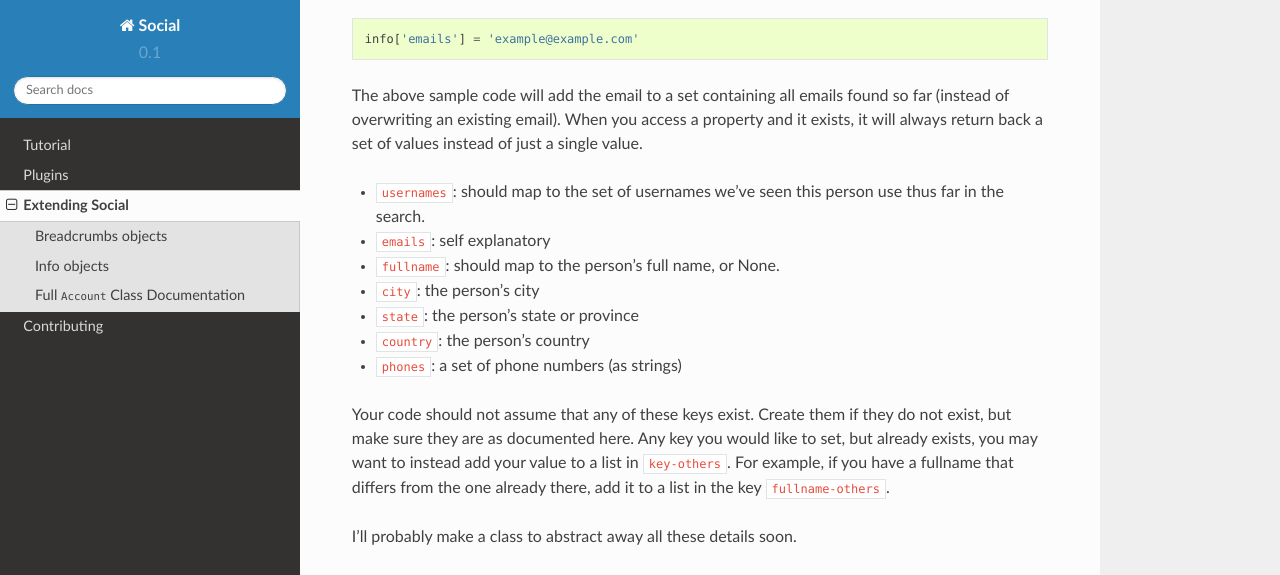
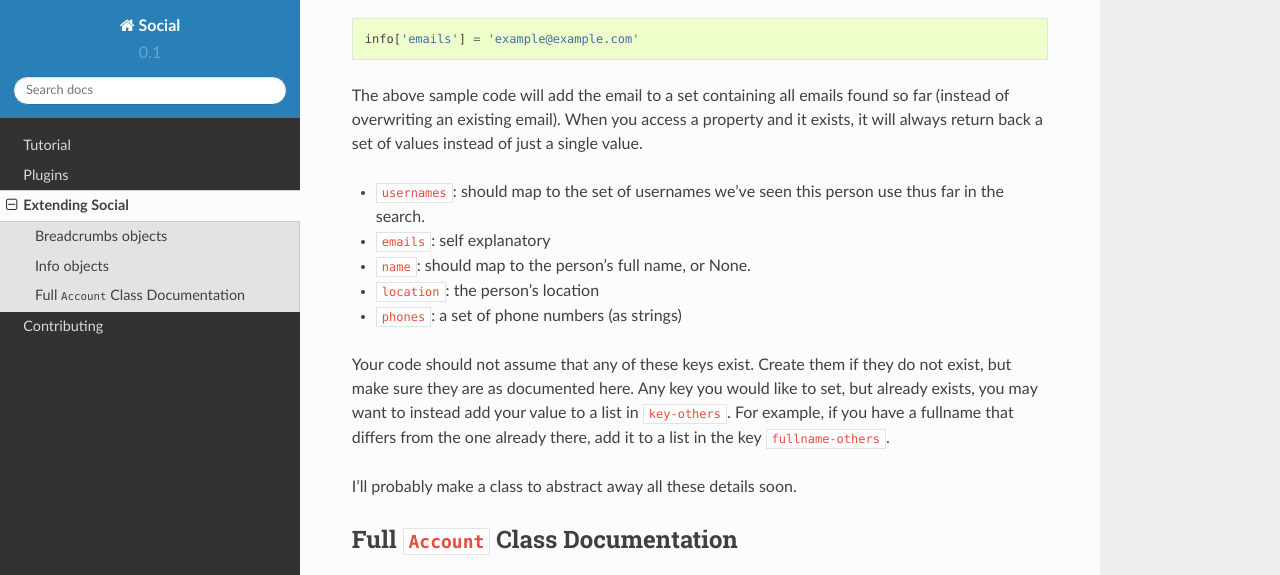
Before and after one commit to brenns10/social, a Sphinx documentation site: the page built from doc/extending.rst, in a window 1280 px wide and 900 px high, scrolled down 1232 px, cut to the strip 0-575 px from the top of the window. Built offline with Sphinx 7.4.7 and the Read the Docs theme 2.0.0, drawn with Linux system fonts in a browser that asks for light colours.

Commit message:
Update documentation about info keys.

```diff
--- a/doc/extending.rst
+++ b/doc/extending.rst
@@ -70,10 +70,8 @@ value.
 - ``usernames``: should map to the set of usernames we've seen this person use
   thus far in the search.
 - ``emails``: self explanatory
-- ``fullname``: should map to the person's full name, or None.
-- ``city``: the person's city
-- ``state``: the person's state or province
-- ``country``: the person's country
+- ``name``: should map to the person's full name, or None.
+- ``location``: the person's location
 - ``phones``: a set of phone numbers (as strings)
 
 Your code should not assume that any of these keys exist.  Create them if they
```
